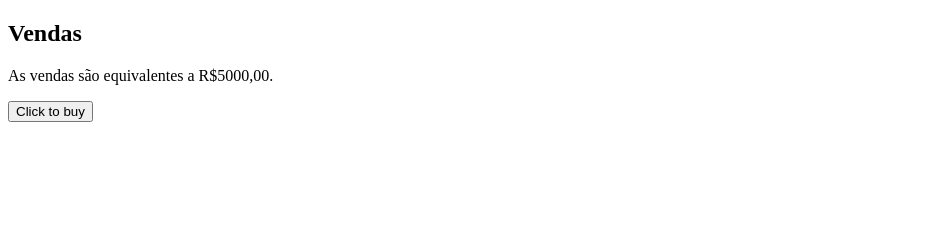
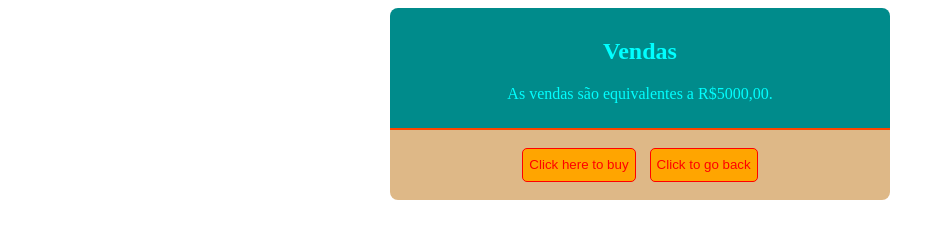
Before and after one commit to MarleySLand/TestGit, a plain HTML site: page vendas.html in a window 1280 px wide. Shown: the whole page, without its empty margins (0-945 px from the left). Drawn offline with Linux system fonts and the light colour scheme.

Commit message:
Página de vendas estilizada

```diff
--- a/vendas.html
+++ b/vendas.html
@@ -5,14 +5,83 @@
     <meta name="viewport" content="width=device-width, initial-scale=1.0">
     <title>Vendas - Venda e compre.</title>
 
+     <style>
+        .box {
+            margin: 0 auto;
+            width: 500px;
+            text-align: center;
+            border-radius: 8px;
+        }
 
+        .vendas {
+            padding: 10px;
+            background-color: darkcyan;
+            border-top-right-radius: 8px;
+            border-top-left-radius: 8px;
+            height: 100px;
+        }
+
+        .buttons {
+            border-top: 2px solid orangered;
+            padding: 13px;
+            background-color: burlywood;
+            border-bottom-right-radius: 8px;
+            border-bottom-left-radius: 8px;
+        }
+
+        h2 {
+            color: aqua;
+        }
+
+        p {
+            color: aqua;
+        }
+
+        button {
+            background-color: orange;
+            line-height: 20px;
+            border: 1px solid red;
+            border-radius: 5px;
+            color: red;
+            padding: 0;
+            margin: 5px;
+        }
+
+        button:hover {
+            background-color: red;
+            border: orange 1px solid;
+        }
+
+        hr {
+
+        }
+
+        a {
+            text-decoration: none;
+            display: block;
+            padding: 6px;
+            color: red;
+        }
+
+        a:hover {
+            color: orange;
+        }
+
+     </style>
 
 </head>
 <body>
-    <div>
+    <div class="box">
+
+        <div class="vendas">
         <h2>Vendas</h2>
         <p>As vendas são equivalentes a R$5000,00.</p>
-        <button>Click to buy</button>
+        </div>
+
+        <div class="buttons">
+            <button><a href="">Click here to buy</a></button>
+            <button><a href="index.html">Click to go back</a></button>
+        </div>
     </div>
 </body>
 </html>
```
